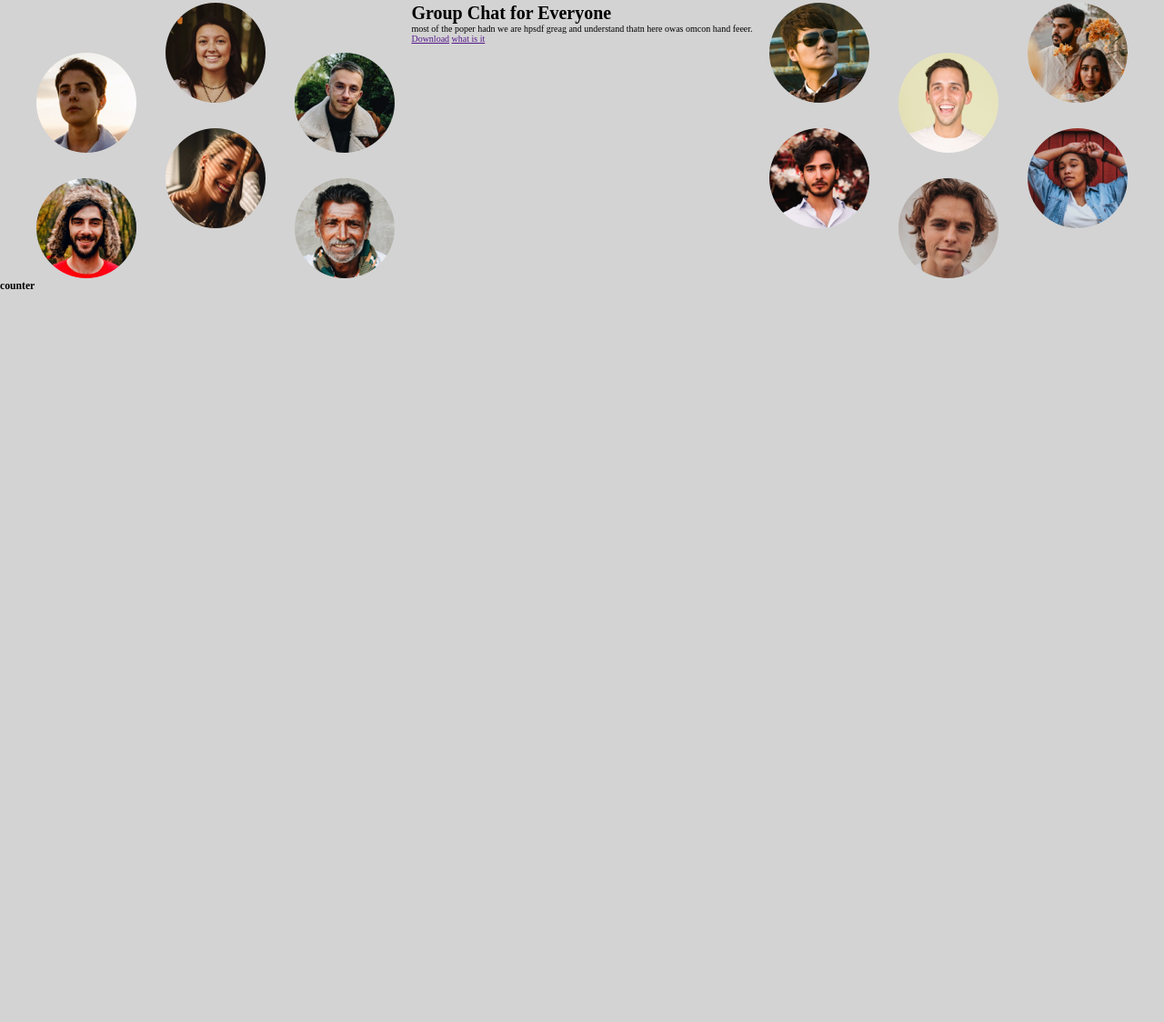
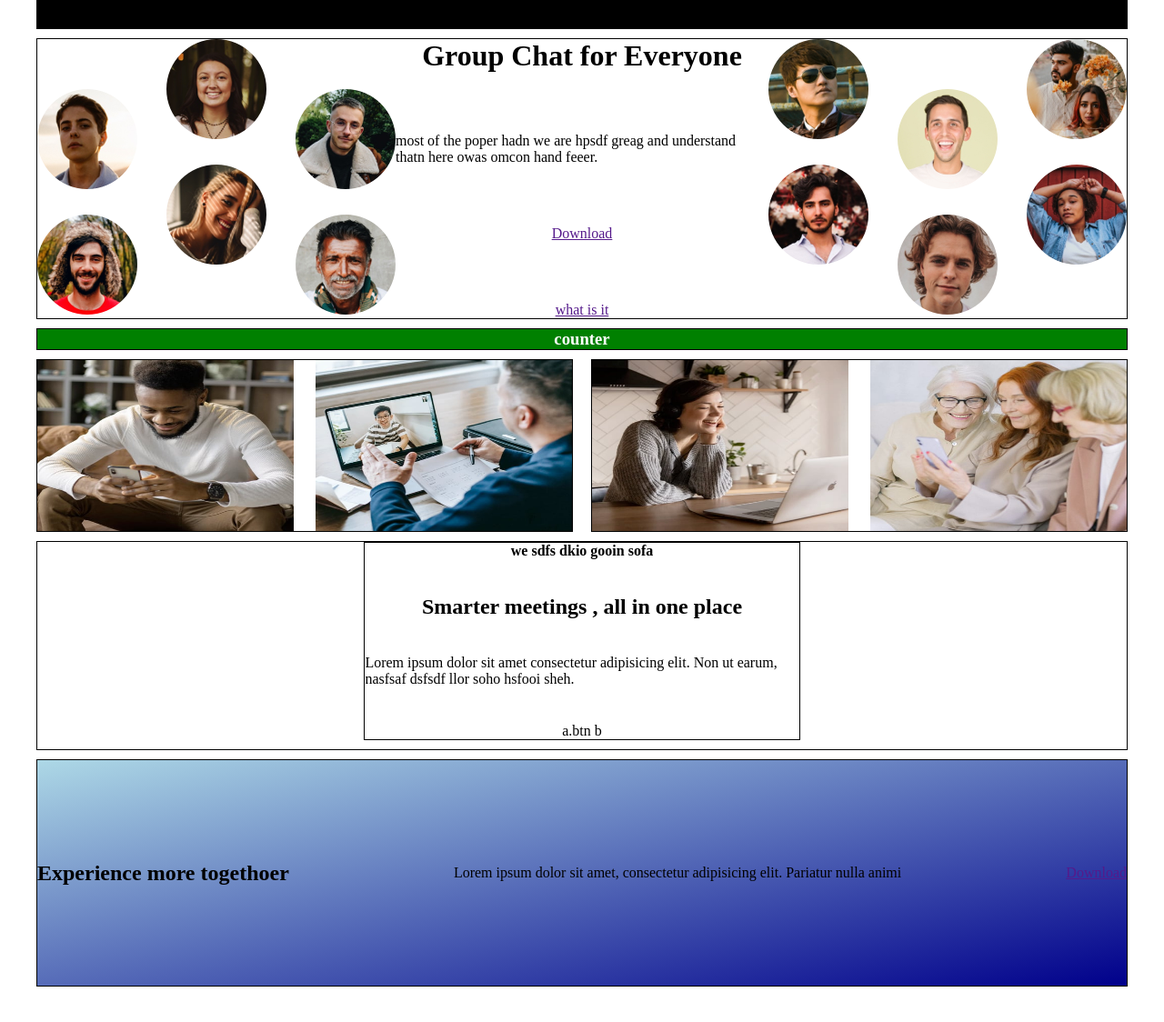
Before and after one commit to nashee/fmn-ch-011, a website: page src/index.html in a window 1280 px wide. Shown: the part 8-1132 px from the top of the page at 91% size. Before the commit the page ends 800 px from the top, so only its background shows below. Drawn offline with nearby package versions, Linux system fonts and the light colour scheme; files that its build step writes are made by us from their sources.

Commit message:
take desktop design first approach  finish the grid layout for desktop  start working on components

```diff
--- a/src/assets/sass/base/base.scss
+++ b/src/assets/sass/base/base.scss
@@ -9,5 +9,10 @@ html {
 
 }
 body {
-    background-color: lightgray;
+    background-color: white;
+    font-size: 1.6rem;
 }
+.line {
+   border: 1px solid black;
+   margin-bottom: 10px;
+}
--- /dev/null
+++ b/src/assets/sass/component/_image-2.scss
@@ -0,0 +1,12 @@
+.image-box-2 {
+    width: 100%;
+    height: 100%;
+    display: flex;
+    justify-content: space-between;
+    img {
+        width: 48%;
+
+
+    }
+
+}
--- /dev/null
+++ b/src/assets/sass/component/_notice.scss
@@ -0,0 +1,8 @@
+.notice {
+    width: 40%;
+    display: flex;
+    flex-direction: column;
+    justify-content: space-between;
+    align-items: center;
+
+}
--- a/src/assets/sass/layout/_grid.scss
+++ b/src/assets/sass/layout/_grid.scss
@@ -1,6 +1,63 @@
+.container {
+    width: 1200px;
+    margin: 0 auto;
+    display: grid;
+    grid-template-columns: 50% 50%;
+    grid-template-rows: 50px auto auto 200px  240px  260px 260px;
+
+}
+.logo {
+    background-color: black;
+    grid-column: 1/-1;
+    grid-row: 1/2;
+
+}
 .header {
-    margin: 0 auto;
+    grid-column: 1/-1;
+    grid-row: 2/3;
+
     display: flex;
-    width: 1200px;
     justify-content: space-between;
 }
+.number {
+    grid-column: 1/-1;
+    grid-row: 3/4;
+
+    background: green;
+    color: white;
+    text-align: center;
+}
+.main-1 {
+    grid-column: 1/2;
+    grid-row: 4/5;
+    margin-right: 10px;
+
+
+}
+.main-2 {
+    grid-column: 2/3;
+    grid-row: 4/5;
+    margin-left: 10px;
+
+
+}
+
+.remark {
+
+        grid-column: 1/-1;
+        grid-row: 5/6;
+        display: flex;
+        justify-content: space-around;
+
+}
+
+.footer {
+        grid-column: 1/-1;
+        grid-row: 6/7;
+        display: flex;
+        justify-content: space-between;
+        align-items: center;
+        background-image: linear-gradient(to right bottom, lightblue, darkblue),url("../img/desktop/image-footer.jpg");
+
+
+}
--- a/src/assets/sass/main.scss
+++ b/src/assets/sass/main.scss
@@ -1,3 +1,6 @@
 @import "layout/grid";
 
 @import "base/base.scss";
+
+@import "component/image-2";
+@import "component/notice";
--- a/src/index.html
+++ b/src/index.html
@@ -9,15 +9,15 @@
 </head>
 <body>
      <div class="container">
-       <div class="logo">
+       <div class="logo line">
            <img src="" alt="">
        </div>
-       <header class="header">
+       <header class="header line">
          <div class="image-box-1">
              <img src="assets/img/desktop/image-hero-left.png" alt="">
 
          </div>
-         <div class="notice">
+         <div class="notice ">
            <h1 class="primary-heading">
                Group Chat for Everyone
            </h1>
@@ -33,24 +33,48 @@
          </div>
        </header><!--end of header-->
 
-       <section class="number">
+       <section class="number line">
            <h3>counter</h3>
        </section><!--end of number-->
 
-       <section class="main-1">
-
+       <section class="main-1 line">
+          <div class="image-box-2">
+              <img src="assets/img/desktop/image-man-texting.jpg" alt="">
+              <img src="assets/img/desktop/image-men-in-meeting.jpg" alt="">
+          </div>
        </section><!--end of main-1-->
 
-       <section class="main-2">
+       <section class="main-2 line">
+            <div class="image-box-2">
+            <img src="assets/img/desktop/image-woman-in-videocall.jpg" alt="">
+            <img src="assets/img/desktop/image-women-videochatting.jpg" alt="">
+            </div>
+        </section><!--end of main- 2 -->
 
-       </section><!--end of main- 2 -->
-
-       <section class="remark">
-
+       <section class="remark line">
+            <div class="notice line">
+                <h4 class="heading-normal">
+                    we sdfs dkio gooin sofa
+                </h4>
+                <h2 class="heading-secondary">
+                    Smarter meetings , all in one place
+                </h2>
+                <p class="paragraph">
+                    Lorem ipsum dolor sit amet consectetur adipisicing elit. Non ut earum, nasfsaf
+                    dsfsdf llor soho hsfooi sheh.
+                </p>
+                a.btn b
+            </div>
        </section><!--end of remark-->
 
-       <footer class="footer">
-
+       <footer class="footer line">
+            <h2 class="heading-seconday">
+                Experience more togethoer
+            </h2>
+            <p class="paragraph">
+                Lorem ipsum dolor sit amet, consectetur adipisicing elit. Pariatur nulla animi
+            </p>
+            <a class="btn btn-big" href="">Download</a>
        </footer><!-- end of footer-->
 
      </div>
```
Also changed, not shown: build/assets/css/main.css, build/index.html.
